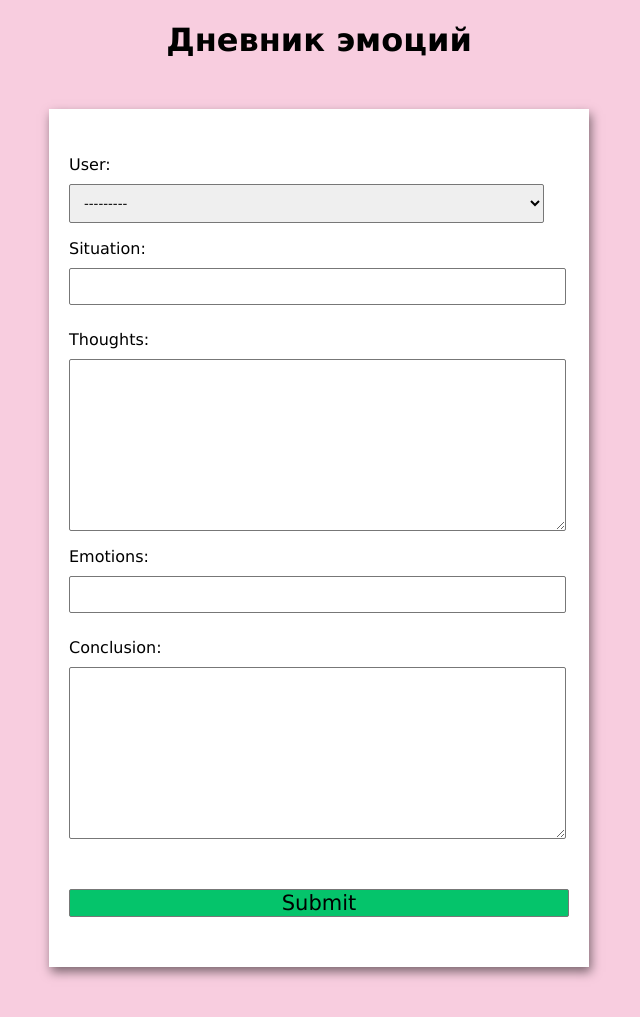
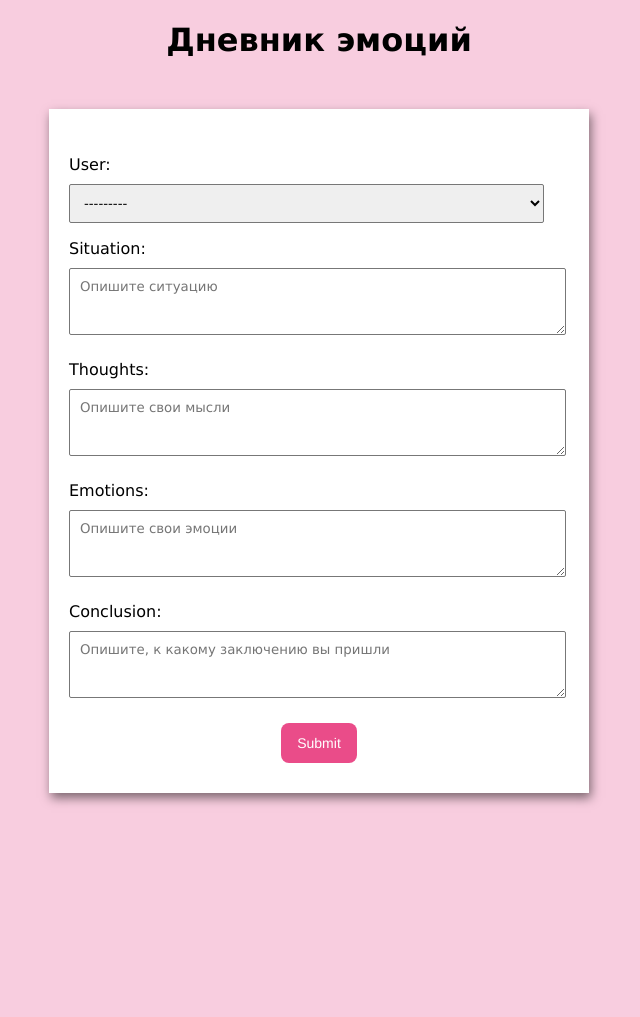
Before and after one commit to kachus/diary_app, a Django app: page /users/diary/ in a window 1280 px wide. Shown: the whole page, without its empty margins (321-961 px from the left). After the commit the page ends 805 px from the top, so only its background shows below. Run offline with Django 4.2, Linux system fonts and the light colour scheme.

Commit message:
added classes for forms

```diff
--- a/emotion_diary/forms.py
+++ b/emotion_diary/forms.py
@@ -10,12 +10,23 @@ class TestForm(forms.Form):
 
 class UserInfoForm(ModelForm):
     required_css_class = 'required-filed'
-    situation = forms.CharField(widget=forms.TextInput(attrs={"class":"form-control"}))
-    emotions = forms.CharField(widget=forms.TextInput(attrs={"class": "form-control"}))
+
+    situation = forms.CharField(widget=forms.Textarea(attrs={"class":"form-control",
+                                                              "placeholder":'Опишите ситуацию',
+                                                              "rows":3}))
+    thoughts = forms.CharField(widget=forms.Textarea(attrs={"class":"form-control",
+                                                              "placeholder":'Опишите свои мысли',
+                                                            "rows":3}))
+    emotions = forms.CharField(widget=forms.Textarea(attrs={"class": "form-control",
+                                                             "placeholder":'Опишите свои эмоции',
+                                                            "rows":3}))
+    conclusion = forms.CharField(widget=forms.Textarea(attrs={"class": "form-control",
+                                                             "placeholder": 'Опишите, к какому заключению вы пришли',
+                                                              "rows":3}))
 
     class Meta:
         model = UserInfo
-        fields = ['user', 'situation', 'thoughts', 'emotions', 'conclusion']
+        fields = [ 'user','situation', 'thoughts', 'emotions', 'conclusion']
 
 
 class DiaryRecordForm(forms.Form):
--- a/emotion_diary/templates/from_example.html
+++ b/emotion_diary/templates/from_example.html
@@ -63,18 +63,40 @@
 			width: auto;
 		}
 
-		/* Styling Button */
+
+		/* CSS */
 		button {
-			background-color: #05c46b;
-			border: 1px solid #777;
-			border-radius: 2px;
-			font-family: inherit;
-			font-size: 21px;
-			display: block;
-			width: 100%;
-			margin-top: 50px;
-			margin-bottom: 20px;
-		}
+  		background-color: #EA4C89;
+    	border-radius: 8px;
+    	border-style: none;
+    	box-sizing: border-box;
+    	color: #FFFFFF;
+    	cursor: pointer;
+    	display: inline-block;
+    	font-family: "Haas Grot Text R Web", "Helvetica Neue", Helvetica, Arial, sans-serif;
+    	font-size: 14px;
+    	font-weight: 500;
+    	height: 40px;
+    	line-height: 20px;
+    	list-style: none;
+    	margin: 0;
+    	outline: none;
+    	padding: 10px 16px;
+    	position: relative;
+    	text-align: center;
+    	text-decoration: none;
+    	transition: color 100ms;
+    	vertical-align: baseline;
+    	user-select: none;
+    	-webkit-user-select: none;
+    	touch-action: manipulation;
+  	}
+
+.button-1:hover,
+.button-1:focus {
+  background-color: #F082AC;
+}
+
 	</style>
 </head>
 
```
